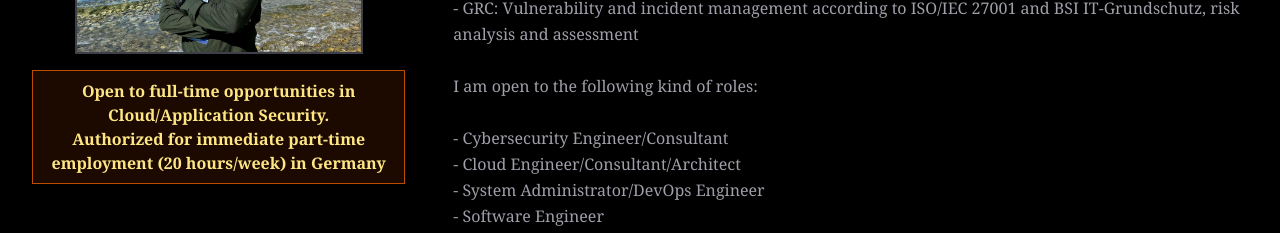
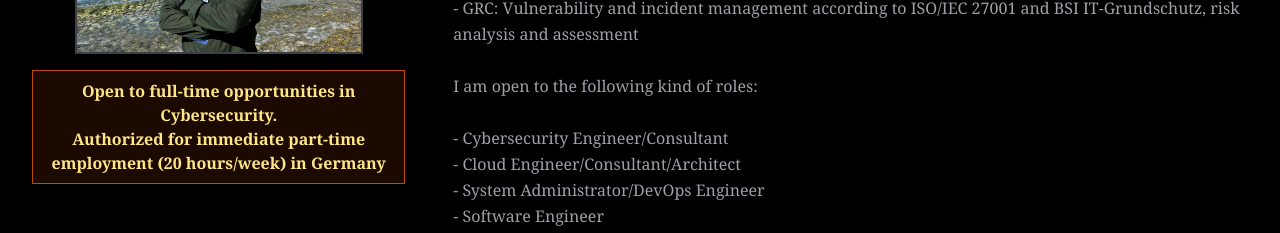
Before and after one commit to ipurujit/portfolio, a React (Vite) app: page / in a window 1280 px wide. Shown: the part 700-933 px from the top of the page. Built offline with nearby package versions, Linux system fonts and the light colour scheme; a web font is replaced by a local one.

Commit message:
update headline

```diff
--- a/src/data/de.ts
+++ b/src/data/de.ts
@@ -35,7 +35,7 @@ Verfügbarkeit: ab sofort
 mein Wohnort: NRW, Deutschland
 
 Empfehlungen, Tipps oder auch nur Vernetzen-Anfragen sind willkommen!`,
-    openToWorkCTA: 'Offen für Vollzeitstellen in Cloud/Application-Security\nAutorisiert zur sofortigen Teilzeitbeschäftigung (20 Stunden/Woche) in Deutschland',
+    openToWorkCTA: 'Offen für Vollzeitstellen in Cybersicherheit\nAutorisiert zur sofortigen Teilzeitbeschäftigung (20 Stunden/Woche) in Deutschland',
     avatarAlt: PERSONAL_INFO_PUBLIC.name + ' professionelles Porträt',
     avatarPhotoUrl: PERSONAL_INFO_PUBLIC.url.avatar,
     fallbackTitle: '',
--- a/src/data/en.ts
+++ b/src/data/en.ts
@@ -37,7 +37,7 @@ Availability: immediately
 My location: North Rhine-Westphalia, Germany
 
 Recommendations, tips, or even just networking requests are welcome!`,
-    openToWorkCTA: 'Open to full-time opportunities in Cloud/Application Security.\nAuthorized for immediate part-time employment (20 hours/week) in Germany',
+    openToWorkCTA: 'Open to full-time opportunities in Cybersecurity.\nAuthorized for immediate part-time employment (20 hours/week) in Germany',
     avatarAlt: PERSONAL_INFO_PUBLIC.name + ' professional portrait',
     avatarPhotoUrl: PERSONAL_INFO_PUBLIC.url.avatar,
     fallbackTitle: '',
```
